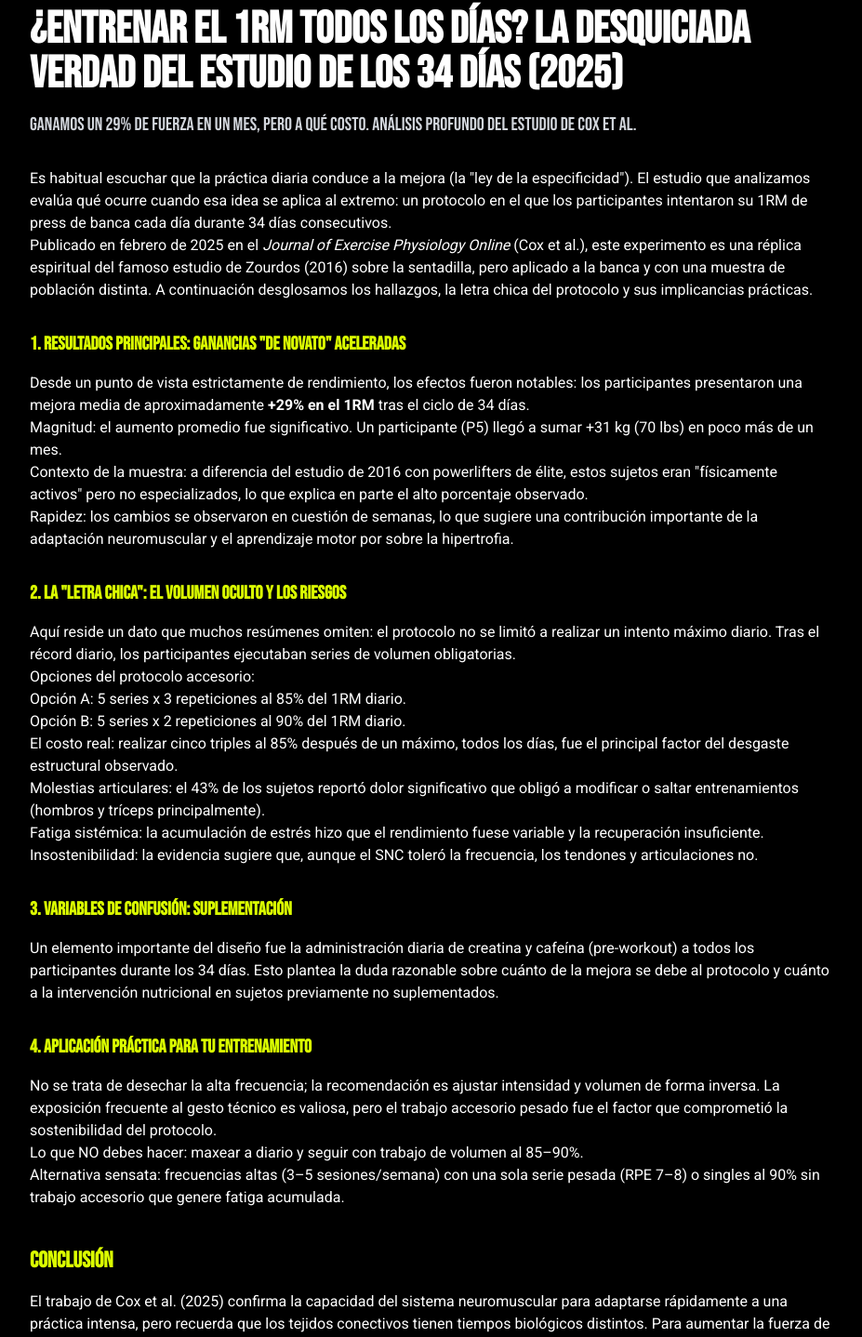
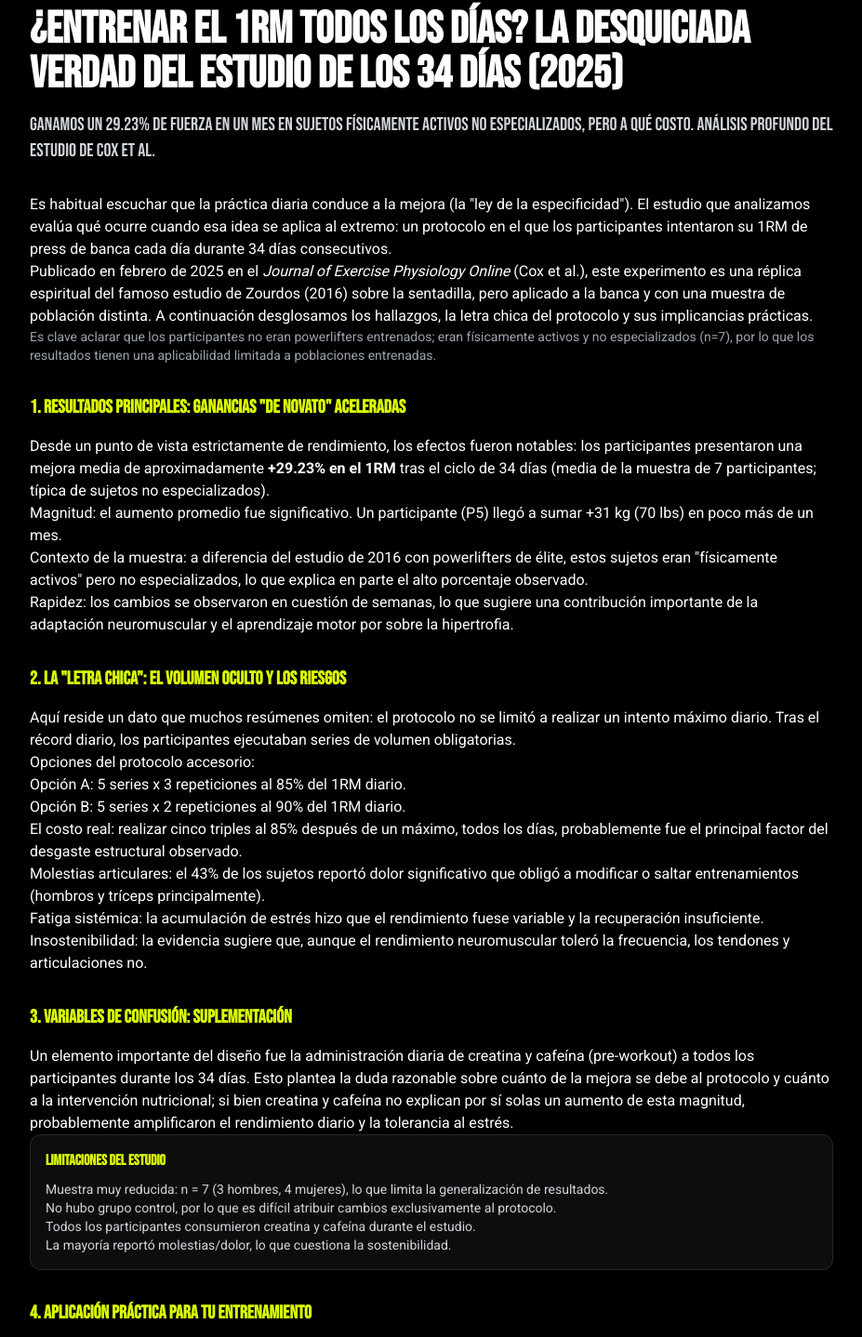
Before and after one commit to facurogala/prg-landing, a Next.js app: page /blog/entrenar-1rm-todos-los-dias-34-dias in a window 1280 px wide. Shown: the part 620-2058 px from the top of the page at 93% size, without its empty margins (176-1103 px from the left). Built offline with nearby package versions, Linux system fonts and the light colour scheme.

Commit message:
blog nuevo

```diff
--- a/app/blog/entrenar-1rm-todos-los-dias-34-dias/page.tsx
+++ b/app/blog/entrenar-1rm-todos-los-dias-34-dias/page.tsx
@@ -42,7 +42,7 @@ export default function BlogPostPage() {
         </h1>
 
         <h2 className="text-xl text-gray-300 mb-8">
-          Ganamos un 29% de fuerza en un mes, pero a qué costo. Análisis profundo del estudio de Cox et al.
+          Ganamos un 29.23% de fuerza en un mes en sujetos físicamente activos no especializados, pero a qué costo. Análisis profundo del estudio de Cox et al.
         </h2>
 
         <div className="prose prose-lg prose-invert max-w-none">
@@ -59,10 +59,15 @@ export default function BlogPostPage() {
             sus implicancias prácticas.
           </p>
 
+          <p className="text-sm text-gray-400 mb-6">
+            Es clave aclarar que los participantes no eran powerlifters entrenados; eran físicamente activos y no especializados (n=7),
+            por lo que los resultados tienen una aplicabilidad limitada a poblaciones entrenadas.
+          </p>
+
           <h3 className="text-xl font-bold text-[#DBFF00] mt-8 mb-4">1. Resultados principales: Ganancias "de novato" aceleradas</h3>
           <p>
             Desde un punto de vista estrictamente de rendimiento, los efectos fueron notables: los participantes presentaron
-            una mejora media de aproximadamente <strong>+29% en el 1RM</strong> tras el ciclo de 34 días.
+              una mejora media de aproximadamente <strong>+29.23% en el 1RM</strong> tras el ciclo de 34 días (media de la muestra de 7 participantes; típica de sujetos no especializados).
           </p>
 
           <ul>
@@ -71,8 +76,7 @@ export default function BlogPostPage() {
               de un mes.
             </li>
             <li>
-              Contexto de la muestra: a diferencia del estudio de 2016 con powerlifters de élite, estos sujetos eran
-              "físicamente activos" pero no especializados, lo que explica en parte el alto porcentaje observado.
+              Contexto de la muestra: a diferencia del estudio de 2016 con powerlifters de élite, estos sujetos eran "físicamente activos" pero no especializados, lo que explica en parte el alto porcentaje observado.
             </li>
             <li>
               Rapidez: los cambios se observaron en cuestión de semanas, lo que sugiere una contribución importante de la
@@ -93,7 +97,7 @@ export default function BlogPostPage() {
           </ul>
 
           <p>
-            El costo real: realizar cinco triples al 85% después de un máximo, todos los días, fue el principal factor del
+            El costo real: realizar cinco triples al 85% después de un máximo, todos los días, probablemente fue el principal factor del
             desgaste estructural observado.
           </p>
 
@@ -101,15 +105,26 @@ export default function BlogPostPage() {
             <li>Molestias articulares: el 43% de los sujetos reportó dolor significativo que obligó a modificar o saltar
               entrenamientos (hombros y tríceps principalmente).</li>
             <li>Fatiga sistémica: la acumulación de estrés hizo que el rendimiento fuese variable y la recuperación insuficiente.</li>
-            <li>Insostenibilidad: la evidencia sugiere que, aunque el SNC toleró la frecuencia, los tendones y articulaciones no.</li>
+            <li>Insostenibilidad: la evidencia sugiere que, aunque el rendimiento neuromuscular toleró la frecuencia, los tendones y articulaciones no.</li>
           </ul>
 
           <h3 className="text-xl font-bold text-[#DBFF00] mt-8 mb-4">3. Variables de confusión: Suplementación</h3>
           <p>
             Un elemento importante del diseño fue la administración diaria de creatina y cafeína (pre-workout) a todos los
             participantes durante los 34 días. Esto plantea la duda razonable sobre cuánto de la mejora se debe al protocolo
-            y cuánto a la intervención nutricional en sujetos previamente no suplementados.
+            y cuánto a la intervención nutricional; si bien creatina y cafeína no explican por sí solas un aumento de esta magnitud,
+            probablemente amplificaron el rendimiento diario y la tolerancia al estrés.
           </p>
+
+            <div className="bg-white/5 border border-white/10 rounded-xl p-4 mb-8">
+              <h4 className="font-bold text-[#DBFF00] mb-2">Limitaciones del estudio</h4>
+              <ul className="text-sm text-gray-300 list-inside">
+                <li>Muestra muy reducida: n = 7 (3 hombres, 4 mujeres), lo que limita la generalización de resultados.</li>
+                <li>No hubo grupo control, por lo que es difícil atribuir cambios exclusivamente al protocolo.</li>
+                <li>Todos los participantes consumieron creatina y cafeína durante el estudio.</li>
+                <li>La mayoría reportó molestias/dolor, lo que cuestiona la sostenibilidad.</li>
+              </ul>
+            </div>
 
           <h3 className="text-xl font-bold text-[#DBFF00] mt-8 mb-4">4. Aplicación práctica para tu entrenamiento</h3>
           <p>
```
